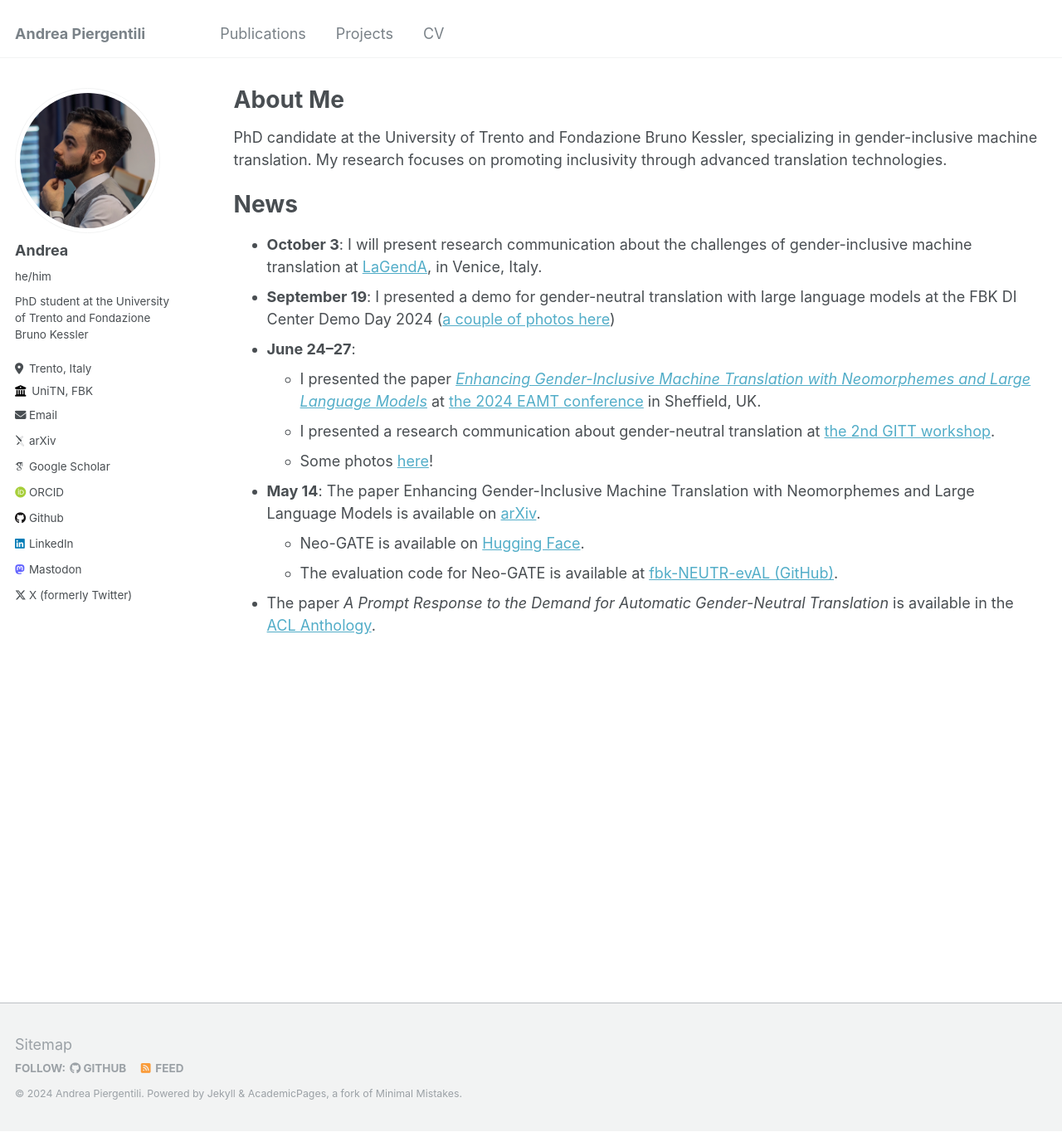
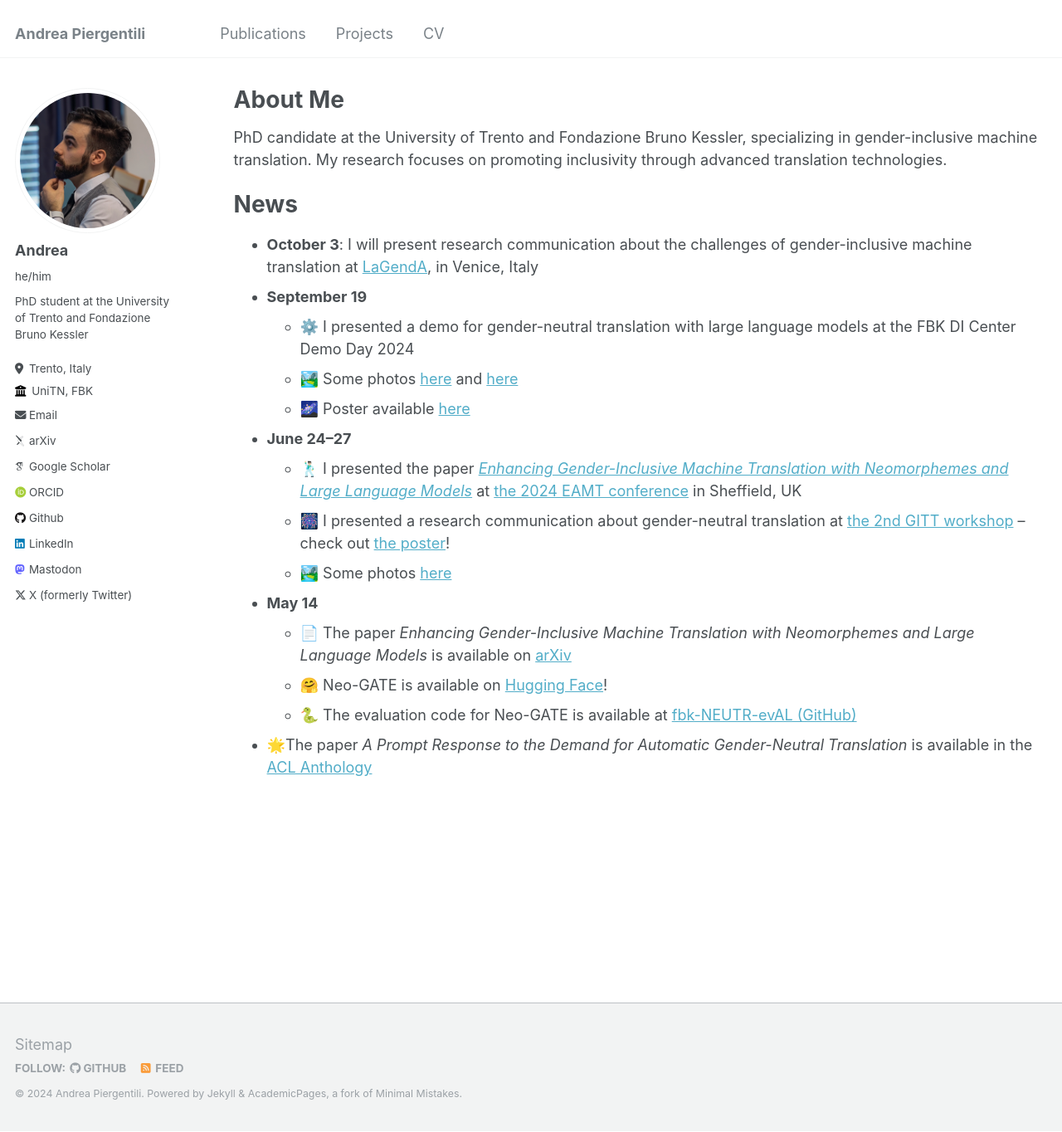
Before and after one commit to apierg/apierg.github.io, a Jekyll site: the page built from _pages/about.md, in a window 1280 px wide and 1364 px high. Shown: the whole window at 83% size. Built offline with Jekyll 4.4.1, drawn with Linux system fonts in a browser that asks for light colours; some web fonts are replaced.

Commit message:
maintenance, updates, and emoji

```diff
--- a/_pages/about.md
+++ b/_pages/about.md
@@ -13,13 +13,17 @@ My research focuses on promoting inclusivity through advanced translation techno
 
 # News
 
-* **October 3**: I will present research communication about the challenges of gender-inclusive machine translation at [LaGendA](https://www.unive.it/web/en/6465/home), in Venice, Italy.
-* **September 19**: I presented a demo for gender-neutral translation with large language models at the FBK DI Center Demo Day 2024 ([a couple of photos here](https://x.com/fbk_mt/status/1836677227464851674))
-* **June 24–27**:
-  * I presented the paper *[Enhancing Gender-Inclusive Machine Translation with Neomorphemes and Large Language Models](https://arxiv.org/abs/2405.08477)* at [the 2024 EAMT conference](https://eamt2024.sheffield.ac.uk/) in Sheffield, UK.
-  * I presented a research communication about gender-neutral translation at [the 2nd GITT workshop](https://sites.google.com/tilburguniversity.edu/gitt2024).
-  * Some photos [here](https://www.linkedin.com/feed/update/urn:li:activity:7213302941154217984/)!
-* **May 14**: The paper Enhancing Gender-Inclusive Machine Translation with Neomorphemes and Large Language Models is available on [arXiv](https://arxiv.org/abs/2405.08477).
-  * Neo-GATE is available on [Hugging Face](https://huggingface.co/datasets/FBK-MT/Neo-GATE).
-  * The evaluation code for Neo-GATE is available at [fbk-NEUTR-evAL (GitHub)](https://github.com/hlt-mt/fbk-NEUTR-evAL/blob/main/solutions/Neo-GATE.md).
-* The paper *A Prompt Response to the Demand for Automatic Gender-Neutral Translation* is available in the [ACL Anthology](https://aclanthology.org/2024.eacl-short.23/).
+* **October 3**: I will present research communication about the challenges of gender-inclusive machine translation at [LaGendA](https://www.unive.it/web/en/6465/home), in Venice, Italy
+* **September 19**
+  * ⚙️ I presented a demo for gender-neutral translation with large language models at the FBK DI Center Demo Day 2024
+  * 🏞️ Some photos [here](https://x.com/fbk_mt/status/1836677227464851674) and [here](https://x.com/fbk_mt/status/1837074648334270832)
+  * 🌌 Poster available [here](https://drive.google.com/file/d/1OJD1nLL0XfE8qwlsOu9HWJNE4ZXZH4V1/view?usp=sharing)
+* **June 24–27**
+  * 🕺🏻 I presented the paper *[Enhancing Gender-Inclusive Machine Translation with Neomorphemes and Large Language Models](https://aclanthology.org/2024.eamt-1.25/)* at [the 2024 EAMT conference](https://eamt2024.sheffield.ac.uk/) in Sheffield, UK
+  * 🎆 I presented a research communication about gender-neutral translation at [the 2nd GITT workshop](https://sites.google.com/tilburguniversity.edu/gitt2024) – check out [the poster](https://drive.google.com/file/d/1FWAXKy7jX7vUiZ0Ve-3MBvP2M-XFTyBN/view?usp=sharing)!
+  * 🏞️ Some photos [here](https://www.linkedin.com/feed/update/urn:li:activity:7213302941154217984/)
+* **May 14**
+  * 📄 The paper _Enhancing Gender-Inclusive Machine Translation with Neomorphemes and Large Language Models_ is available on [arXiv](https://arxiv.org/abs/2405.08477)
+  * 🤗 Neo-GATE is available on [Hugging Face](https://huggingface.co/datasets/FBK-MT/Neo-GATE)!
+  * 🐍 The evaluation code for Neo-GATE is available at [fbk-NEUTR-evAL (GitHub)](https://github.com/hlt-mt/fbk-NEUTR-evAL/blob/main/solutions/Neo-GATE.md)
+* 🌟The paper *A Prompt Response to the Demand for Automatic Gender-Neutral Translation* is available in the [ACL Anthology](https://aclanthology.org/2024.eacl-short.23/)
```
